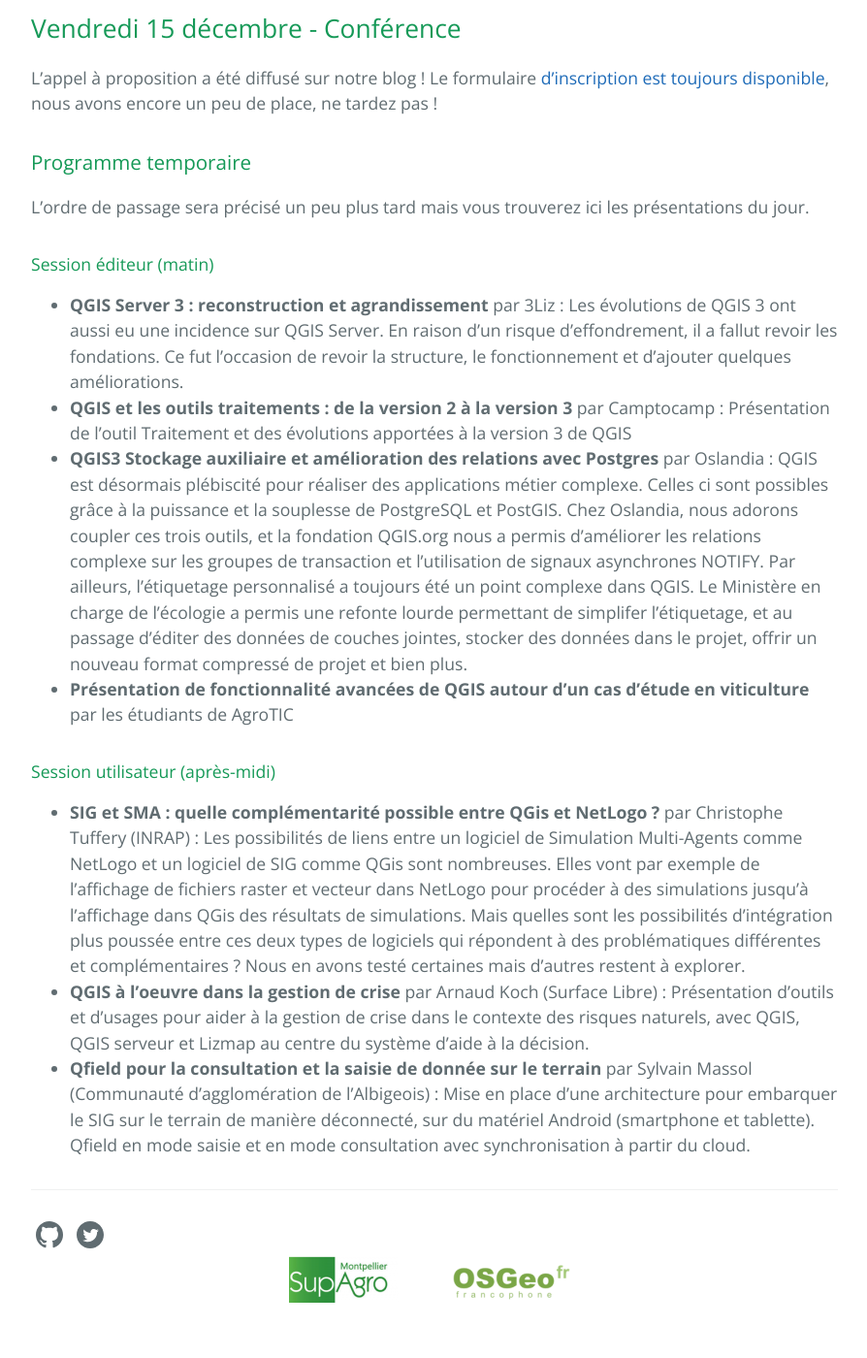
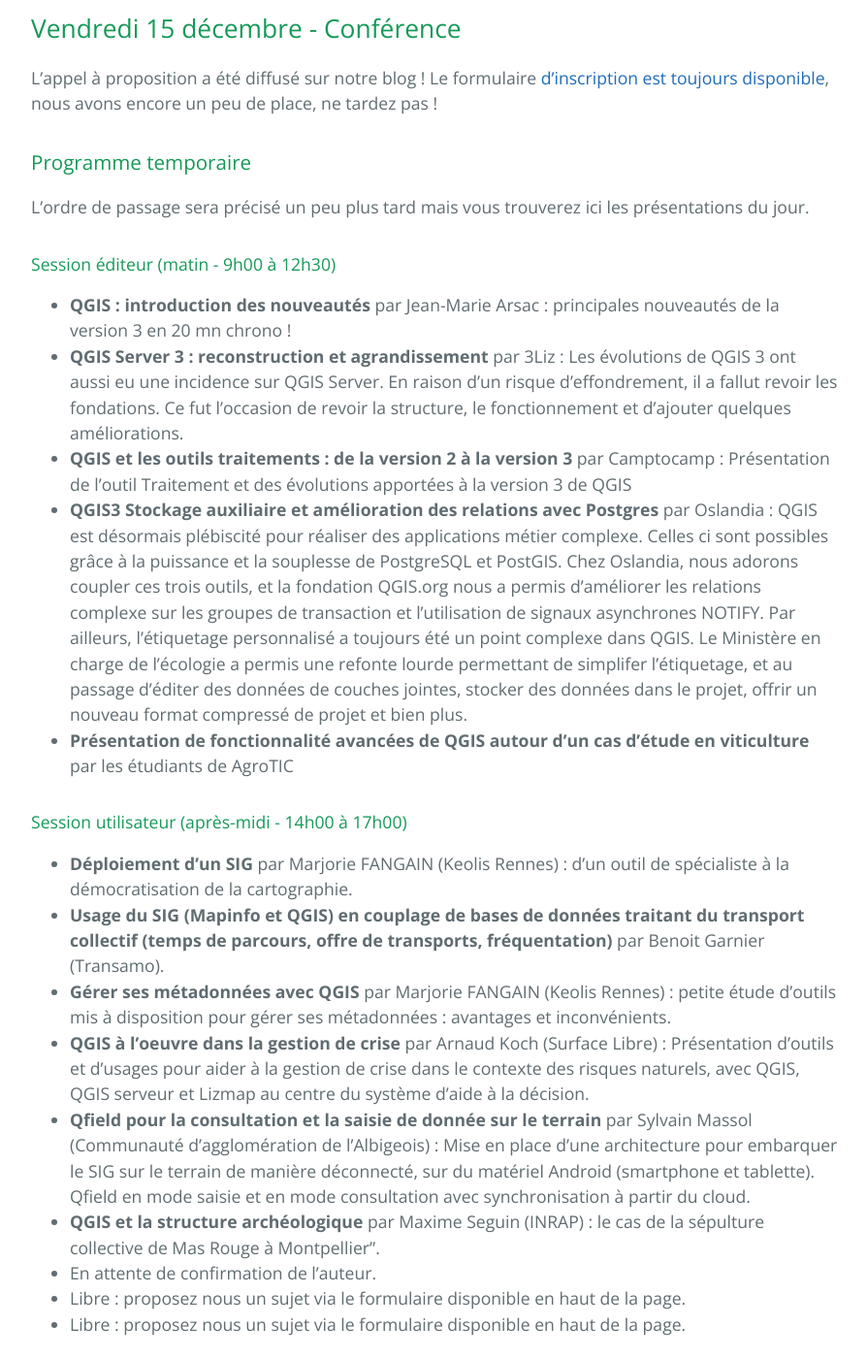
Before and after one commit to OSGeo-fr/QGIS-conf-fr-website, a Jekyll site: the page built from z20_programme.md, in a window 1280 px wide and 1400 px high, scrolled down 1101 px. Shown: the whole window at 97% size, without its empty margins (192-1086 px from the left). Built offline with Jekyll 4.4.1, drawn with Linux system fonts in a browser that asks for light colours.

Commit message:
Update z20_programme.md

```diff
--- a/z20_programme.md
+++ b/z20_programme.md
@@ -30,15 +30,23 @@ L'appel à proposition a été diffusé sur notre blog ! Le formulaire [d'inscri
 
 L'ordre de passage sera précisé un peu plus tard mais vous trouverez ici les présentations du jour.
 
-#### Session éditeur (matin)
+#### Session éditeur (matin - 9h00 à 12h30)
 
+* **QGIS : introduction des nouveautés** par Jean-Marie Arsac : principales nouveautés de la version 3 en 20 mn chrono !
 * **QGIS Server 3 : reconstruction et agrandissement** par 3Liz : Les évolutions de QGIS 3 ont aussi eu une incidence sur QGIS Server. En raison d'un risque d'effondrement, il a fallut revoir les fondations. Ce fut l'occasion de revoir la structure, le fonctionnement et d'ajouter quelques améliorations.
 * **QGIS et les outils traitements : de la version 2 à la version 3** par Camptocamp : Présentation de l'outil Traitement et des évolutions apportées à la version 3 de QGIS
 * **QGIS3 Stockage auxiliaire et amélioration des relations avec Postgres** par Oslandia : QGIS est désormais plébiscité pour réaliser des applications métier complexe. Celles ci sont possibles grâce à la puissance et la souplesse de PostgreSQL et PostGIS. Chez Oslandia, nous adorons coupler ces trois outils, et la fondation QGIS.org nous a permis d'améliorer les relations complexe sur les groupes de transaction et l'utilisation de signaux asynchrones NOTIFY. Par ailleurs, l'étiquetage personnalisé a toujours été un point complexe dans QGIS. Le Ministère en charge de l'écologie a permis une refonte lourde permettant de simplifer l'étiquetage, et au passage d'éditer des données de couches jointes, stocker des données dans le projet, offrir un nouveau format compressé de projet et bien plus.
 * **Présentation de fonctionnalité avancées de QGIS autour d'un cas d'étude en viticulture** par les étudiants de AgroTIC
 
-#### Session utilisateur (après-midi)
+#### Session utilisateur (après-midi - 14h00 à 17h00)
 
-* **SIG et SMA : quelle complémentarité possible entre QGis et NetLogo ?** par Christophe Tuffery (INRAP) : Les possibilités de liens entre un logiciel de Simulation Multi-Agents comme NetLogo et un logiciel de SIG comme QGis sont nombreuses. Elles vont par exemple de l'affichage de fichiers raster et vecteur dans NetLogo pour procéder à des simulations jusqu'à l'affichage dans QGis des résultats de simulations. Mais quelles sont les possibilités d'intégration plus poussée entre ces deux types de logiciels qui répondent à des problématiques différentes et complémentaires ? Nous en avons testé certaines mais d'autres restent à explorer.
+* **Déploiement d'un SIG** par Marjorie FANGAIN (Keolis Rennes) : d'un outil de spécialiste à la démocratisation
+de la cartographie.
+* **Usage du SIG (Mapinfo et QGIS) en couplage de bases de données traitant du transport collectif (temps de parcours, offre de transports, fréquentation)** par Benoit Garnier (Transamo).
+* **Gérer ses métadonnées avec QGIS** par Marjorie FANGAIN (Keolis Rennes) : petite étude d'outils mis à disposition pour gérer ses métadonnées : avantages et inconvénients.
 * **QGIS à l'oeuvre dans la gestion de crise** par Arnaud Koch (Surface Libre) : Présentation d'outils et d'usages pour aider à la gestion de crise dans le contexte des risques naturels, avec QGIS, QGIS serveur et Lizmap au centre du système d'aide à la décision.
 * **Qfield pour la consultation et la saisie de donnée sur le terrain** par Sylvain Massol (Communauté d'agglomération de l'Albigeois) : Mise en place d'une architecture pour embarquer le SIG sur le terrain de manière déconnecté, sur du matériel Android (smartphone et tablette). Qfield en mode saisie et en mode consultation avec synchronisation à partir du cloud.
+* **QGIS et la structure archéologique** par Maxime Seguin (INRAP) : le cas de la sépulture collective de Mas Rouge à Montpellier".
+* En attente de confirmation de l'auteur.
+* Libre : proposez nous un sujet via le formulaire disponible en haut de la page.
+* Libre : proposez nous un sujet via le formulaire disponible en haut de la page.
```
